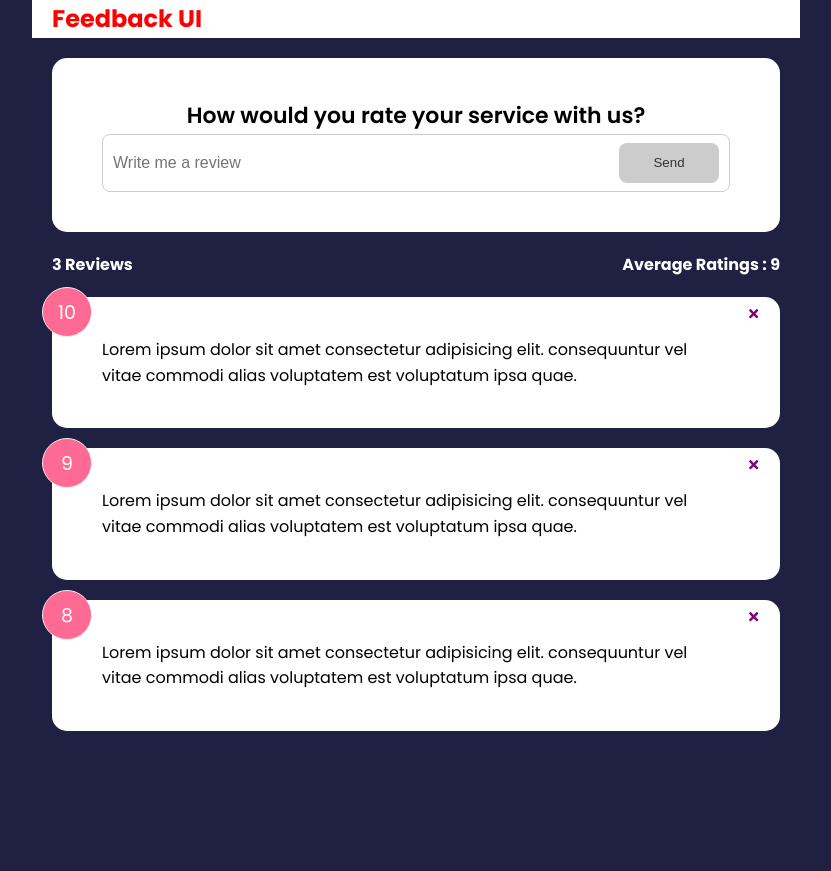
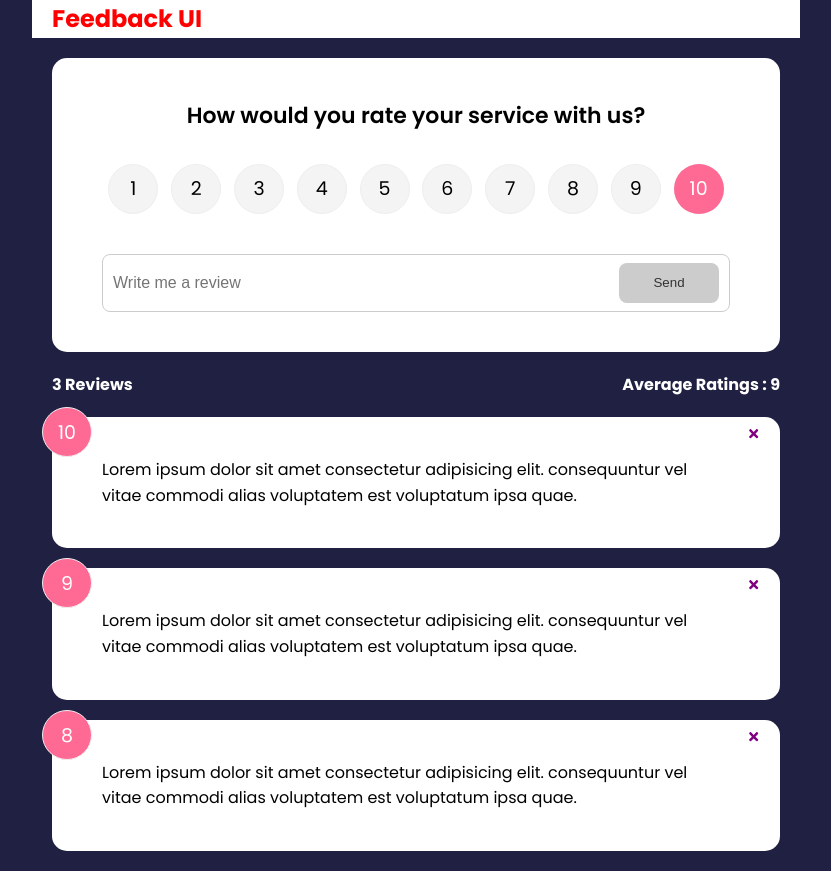
Before and after one commit to GUchechi/Udemy-course, a React (Create React App) app: page / in a window 1280 px wide. Shown: the whole page, without its empty margins (224-1055 px from the left). Before the commit the page ends 800 px from the top, so only its background shows below. Built offline with nearby package versions, Linux system fonts and the light colour scheme.

Commit message:
added radio buttons

```diff
--- a/src/Components/FeedbackForm.jsx
+++ b/src/Components/FeedbackForm.jsx
@@ -1,11 +1,13 @@
 import React, { useState } from 'react'
+import RatingSelect from './RatingSelect';
 import Button from './Shared/Button';
 import Card from './Shared/Card'
 
 const FeedbackForm = () => {
     const [text, setText] = useState('');
-    const [btnDisabled, setBtnDisabled] = useState(true);
-    const [message, setMessage] = useState('');
+    const [btnDisabled, setBtnDisabled] = useState(true)
+    const [rating,setRating] = useState(10)
+    const [message, setMessage] = useState('')
     const handleChangeText = (event) => {
         if(text === '') {
             setBtnDisabled(true);
@@ -23,7 +25,7 @@
     <Card>
         <form action="">
             <h2>How would you rate your service with us?</h2>
-            {/* @todo - rating select component */}
+            <RatingSelect />
            <div className="input-group">
            <input onChange={handleChangeText} type="text" placeholder='Write me a review' />
            <Button type='submit' version='secondary' isDisabled={btnDisabled}>Send</Button>
--- /dev/null
+++ b/src/Components/RatingSelect.jsx
@@ -0,0 +1,25 @@
+import React, { useState } from 'react'
+
+const RatingSelect = () => {
+    const [selected, SetSelected] = useState(10)
+    const handleChange = (event) => {}
+  return (
+    <ul className='rating'>
+      {Array.from({ length: 10 }, (_, i) => (
+        <li key={`rating-${i + 1}`}>
+          <input
+            type='radio'
+            id={`num${i + 1}`}
+            name='rating'
+            value={i + 1}
+            onChange={handleChange}
+            checked={selected === i + 1}
+          />
+          <label htmlFor={`num${i + 1}`}>{i + 1}</label>
+        </li>
+      ))}
+    </ul>
+  )
+}
+
+export default RatingSelect
```
